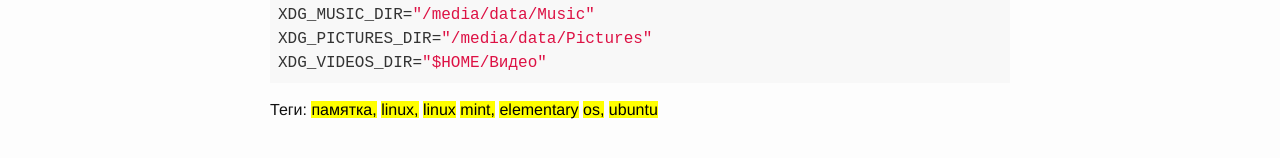
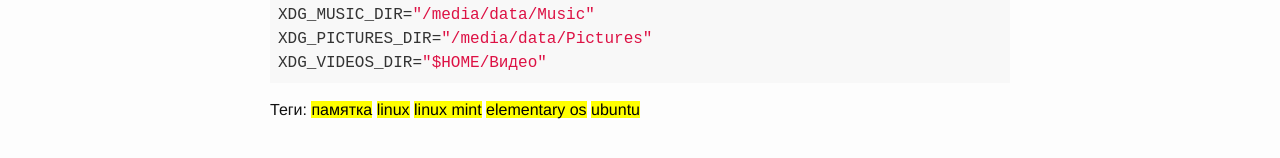
Before and after one commit to wcoder/wcoder.github.io, a Jekyll site: the page built from _posts/2015-02-27-linux-user-default-dirs.md, in a window 1280 px wide. Shown: the part 629-787 px from the top of the page. Built offline with Jekyll 4.4.1, drawn with Linux system fonts in a browser that asks for light colours; comment, search, counter and statistics services are not loaded.

```diff
--- a/_posts/2015-02-27-linux-user-default-dirs.md
+++ b/_posts/2015-02-27-linux-user-default-dirs.md
@@ -2,7 +2,12 @@
 layout: post
 title: Изменение расположения стандартных папок пользователя
 date: 2015-02-27 03:48
-tags: памятка, linux, linux mint, elementary os, ubuntu
+tags:
+- памятка
+- linux
+- linux mint
+- elementary os
+- ubuntu
 ---
 
 Редактируем файл:
```
